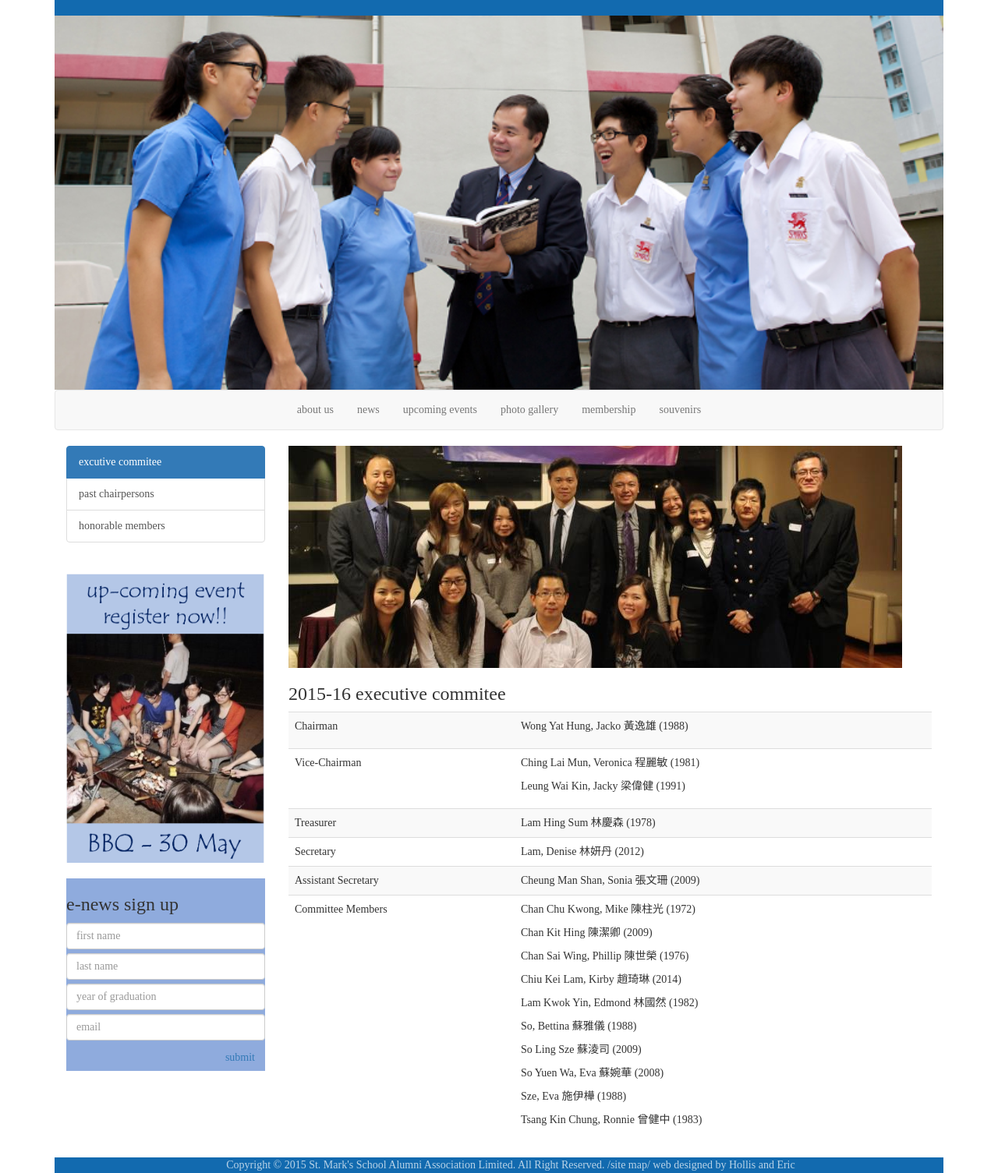
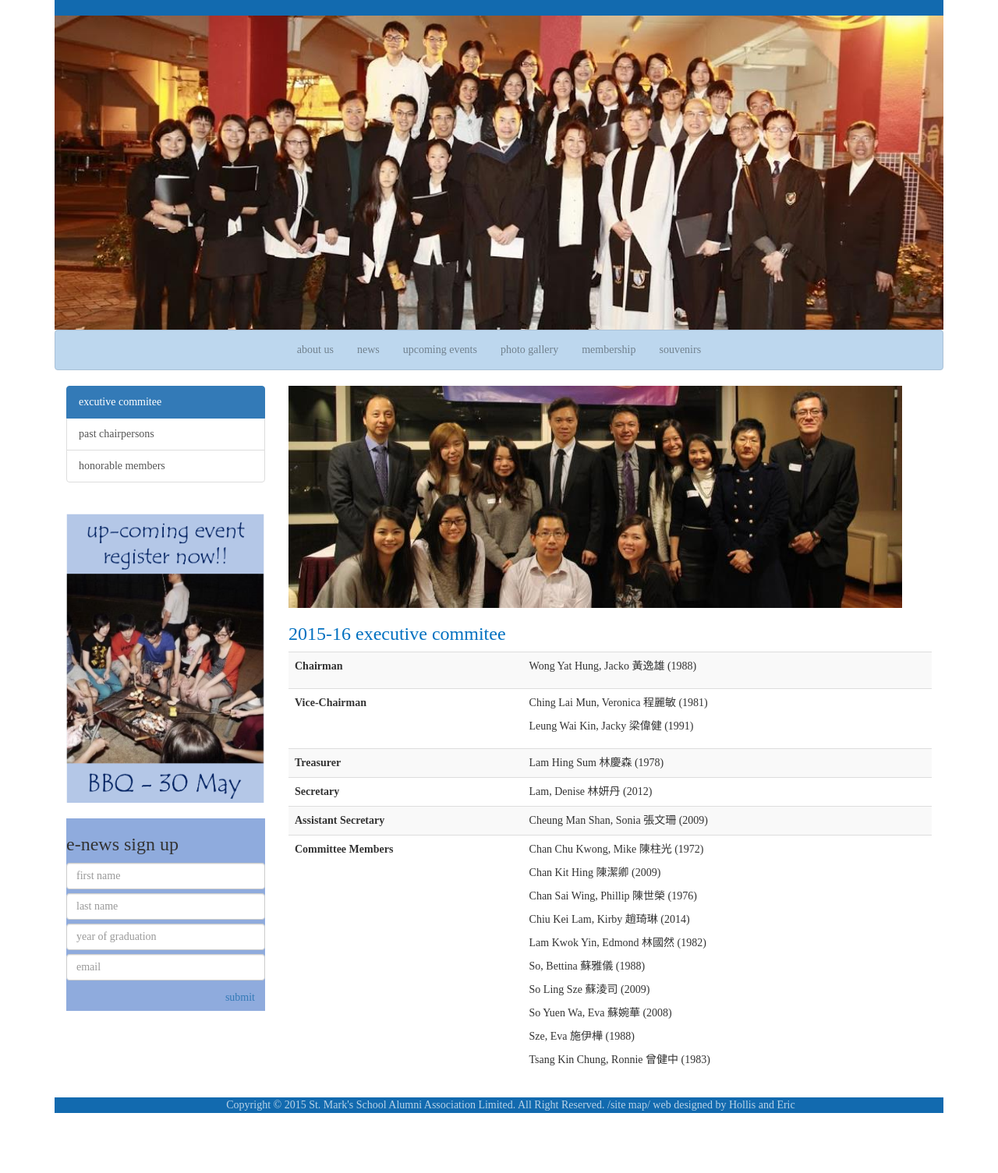
Before and after one commit to Holi0317/sms-alumni-webpage, a Node project: template src/index.jade in a window 1280 px wide. Shown: the part 71-1576 px from the top of the page at 78% size. After the commit the page ends 1499 px from the top, so only its background shows below. Run offline with Node 20 templates, Linux system fonts and the light colour scheme; the template is opened without the code that fills it, so the values that code supplies are empty; some libraries are stand-ins or nearby versions.

Commit message:
Gave color to navbar

```diff
--- a/src/_navbar.jade
+++ b/src/_navbar.jade
@@ -6,7 +6,7 @@ mixin nav_item(name, url)
     a(href= url)= name
 
 
-+nav_item('about us', 'about.html')
++nav_item('about us', '/')
 +nav_item('news', 'news.html')
 +nav_item('upcoming events', 'events.html')
 +nav_item('photo gallery', 'photo.html')
--- a/src/static/index.css
+++ b/src/static/index.css
@@ -12,3 +12,11 @@
 .form-group {
     margin-bottom: 5px;
 }
+
+#exec-commitee h3 {
+    color: #0070c0;
+}
+
+#exec-commitee table > tbody > tr > td:first-child {
+    font-weight: bold;
+}
--- a/src/static/onload.js
+++ b/src/static/onload.js
@@ -1,7 +1,7 @@
 (function() {
   $(function() {
     var url;
-    url = window.location;
+    url = this.location.pathname;
     $("ul.nav a[href='" + url + "']").parent().addClass('active');
     $('ul.nav a').filter(function() {
       return this.href === url;
--- a/src/static/style.css
+++ b/src/static/style.css
@@ -71,3 +71,64 @@ div#header #fb-page {
     font-family: 'OpenSans', 'sans-serif';
     opacity: 0.7;
 }
+
+/* navbar color */
+.navbar-default {
+  background-color: #bdd7ee;
+  border-color: #aac1d6;
+}
+.navbar-default .navbar-brand {
+  color: #71818e;
+}
+.navbar-default .navbar-brand:hover, .navbar-default .navbar-brand:focus {
+  color: #4b565f;
+}
+.navbar-default .navbar-text {
+  color: #71818e;
+}
+.navbar-default .navbar-nav > li > a {
+  color: #71818e;
+}
+.navbar-default .navbar-nav > li > a:hover, .navbar-default .navbar-nav > li > a:focus {
+  color: #4b565f;
+}
+.navbar-default .navbar-nav > .active > a, .navbar-default .navbar-nav > .active > a:hover, .navbar-default .navbar-nav > .active > a:focus {
+  color: #4b565f;
+  background-color: #aac1d6;
+}
+.navbar-default .navbar-nav > .open > a, .navbar-default .navbar-nav > .open > a:hover, .navbar-default .navbar-nav > .open > a:focus {
+  color: #4b565f;
+  background-color: #aac1d6;
+}
+.navbar-default .navbar-toggle {
+  border-color: #aac1d6;
+}
+.navbar-default .navbar-toggle:hover, .navbar-default .navbar-toggle:focus {
+  background-color: #aac1d6;
+}
+.navbar-default .navbar-toggle .icon-bar {
+  background-color: #71818e;
+}
+.navbar-default .navbar-collapse,
+.navbar-default .navbar-form {
+  border-color: #71818e;
+}
+.navbar-default .navbar-link {
+  color: #71818e;
+}
+.navbar-default .navbar-link:hover {
+  color: #4b565f;
+}
+
+@media (max-width: 767px) {
+  .navbar-default .navbar-nav .open .dropdown-menu > li > a {
+    color: #71818e;
+  }
+  .navbar-default .navbar-nav .open .dropdown-menu > li > a:hover, .navbar-default .navbar-nav .open .dropdown-menu > li > a:focus {
+    color: #4b565f;
+  }
+  .navbar-default .navbar-nav .open .dropdown-menu > .active > a, .navbar-default .navbar-nav .open .dropdown-menu > .active > a:hover, .navbar-default .navbar-nav .open .dropdown-menu > .active > a:focus {
+    color: #4b565f;
+    background-color: #aac1d6;
+  }
+}
```
Also changed, not shown: src/static/img/banner_index.png, 1 other file.
